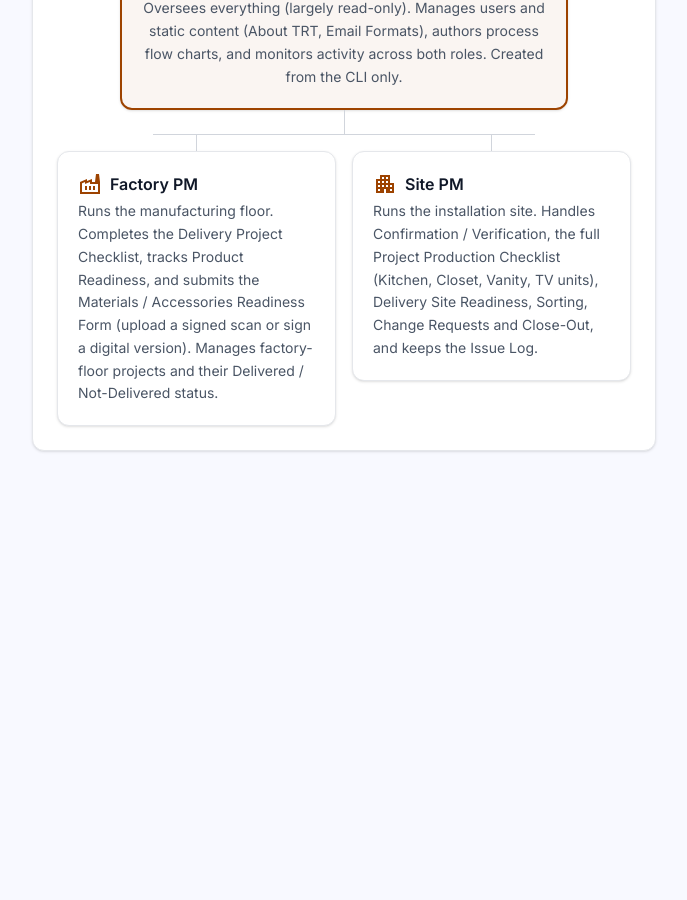
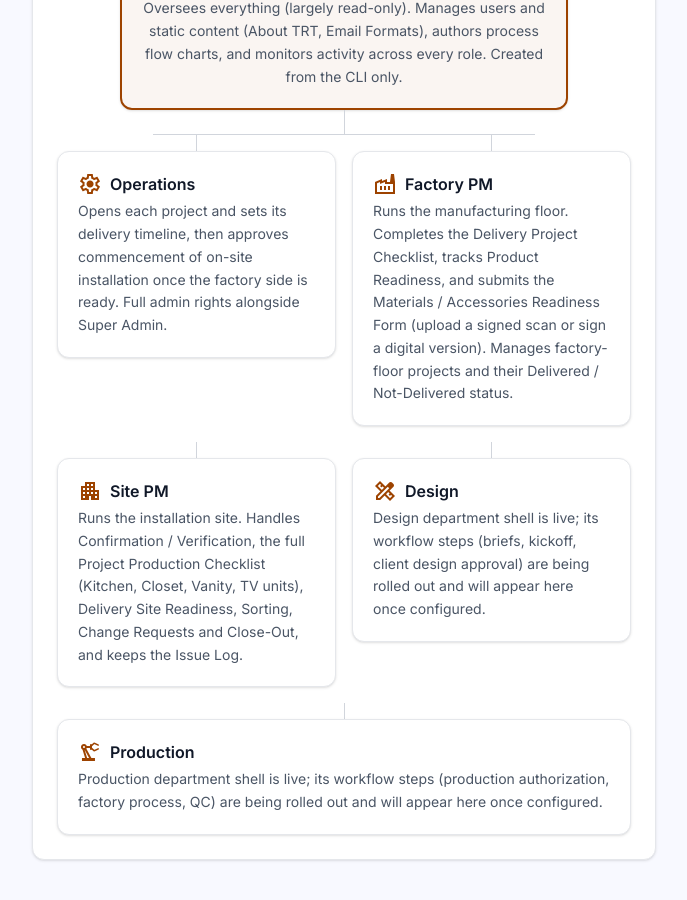
Before and after one commit to paymeblue/trt-project-management-ai, a Next.js app: page /about in a window 1280 px wide. Shown: the part 1400-2300 px from the top of the page, without its empty margins (440-1127 px from the left). Before the commit the page ends 1907 px from the top, so only its background shows below. Built offline with nearby package versions, Linux system fonts and the light colour scheme; no server answers; the database is empty; sample sign-in values are in the browser's storage.

Commit message:
fix(about): add Operations/Design/Production to the roles organogram

```diff
--- a/app/(app)/about/page.tsx
+++ b/app/(app)/about/page.tsx
@@ -9,6 +9,12 @@ import { roleDashboard } from '@/lib/workflow'
 export const dynamic = 'force-dynamic'
 
 const ROLES: { name: string; icon: string; blurb: string }[] = [
+  {
+    name: 'Operations',
+    icon: 'settings',
+    blurb:
+      'Opens each project and sets its delivery timeline, then approves commencement of on-site installation once the factory side is ready. Full admin rights alongside Super Admin.',
+  },
   {
     name: 'Factory PM',
     icon: 'factory',
@@ -22,10 +28,22 @@ const ROLES: { name: string; icon: string; blurb: string }[] = [
       'Runs the installation site. Handles Confirmation / Verification, the full Project Production Checklist (Kitchen, Closet, Vanity, TV units), Delivery Site Readiness, Sorting, Change Requests and Close-Out, and keeps the Issue Log.',
   },
   {
+    name: 'Design',
+    icon: 'design_services',
+    blurb:
+      'Design department shell is live; its workflow steps (briefs, kickoff, client design approval) are being rolled out and will appear here once configured.',
+  },
+  {
+    name: 'Production',
+    icon: 'precision_manufacturing',
+    blurb:
+      'Production department shell is live; its workflow steps (production authorization, factory process, QC) are being rolled out and will appear here once configured.',
+  },
+  {
     name: 'Super Admin',
     icon: 'admin_panel_settings',
     blurb:
-      'Oversees everything (largely read-only). Manages users and static content (About TRT, Email Formats), authors process flow charts, and monitors activity across both roles. Created from the CLI only.',
+      'Oversees everything (largely read-only). Manages users and static content (About TRT, Email Formats), authors process flow charts, and monitors activity across every role. Created from the CLI only.',
   },
 ]
 
@@ -112,9 +130,9 @@ export default async function AboutPage() {
               <div className="h-6 w-px bg-gray-300" />
               <div className="h-px w-2/3 bg-gray-300" />
               {/* Subordinates */}
-              <div className="flex w-full flex-col gap-4 sm:flex-row">
+              <div className="flex w-full flex-col gap-4 sm:flex-row sm:flex-wrap">
                 {subs.map((r) => (
-                  <div key={r.name} className="flex flex-1 flex-col items-center">
+                  <div key={r.name} className="flex min-w-[220px] flex-1 flex-col items-center">
                     <div className="h-4 w-px bg-gray-300" />
                     <div className="w-full rounded-xl border border-gray-200 bg-white p-5 shadow-sm">
                       <div className="mb-1 flex items-center gap-2">
```
Also changed, not shown: .planning/STATE.md.
